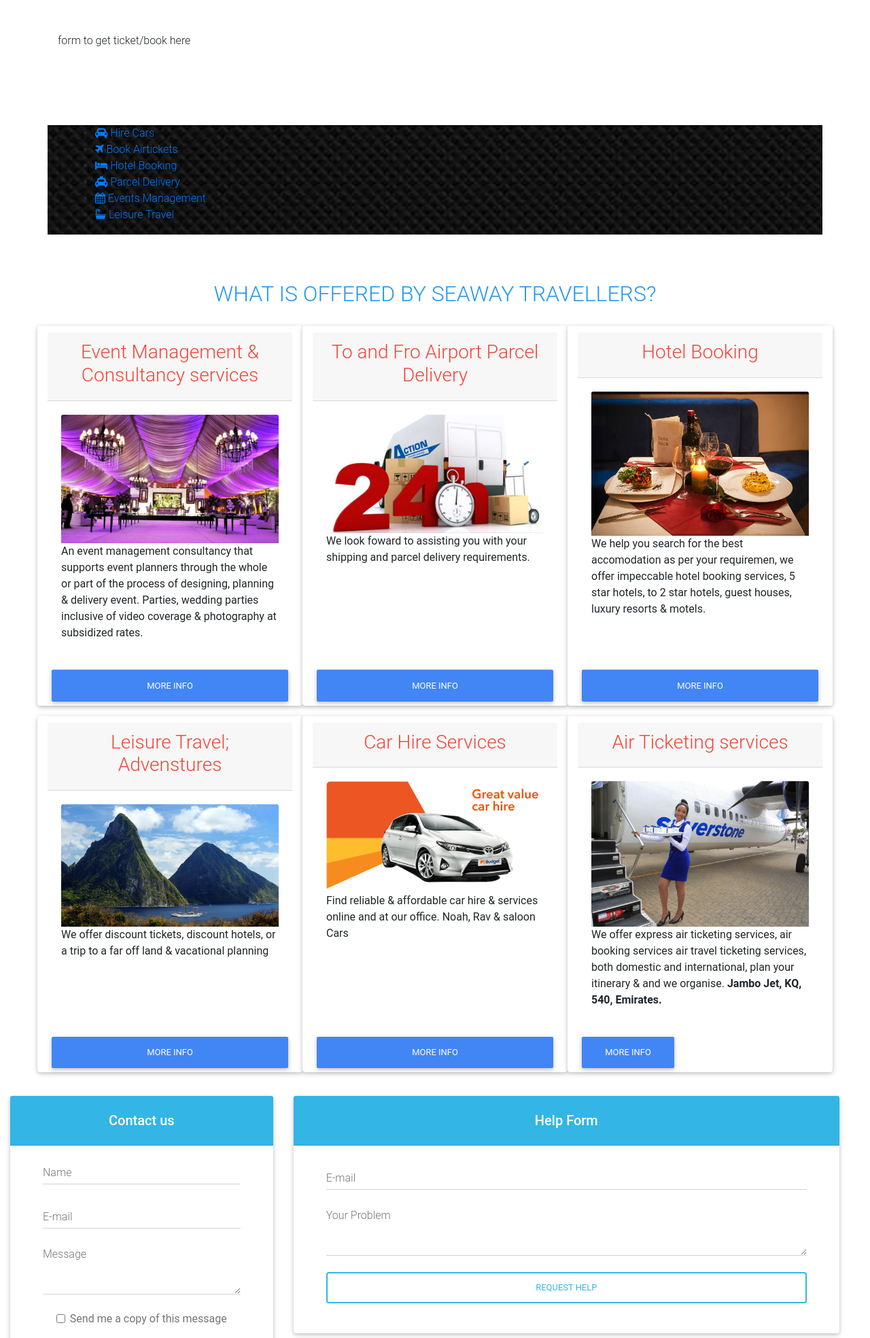
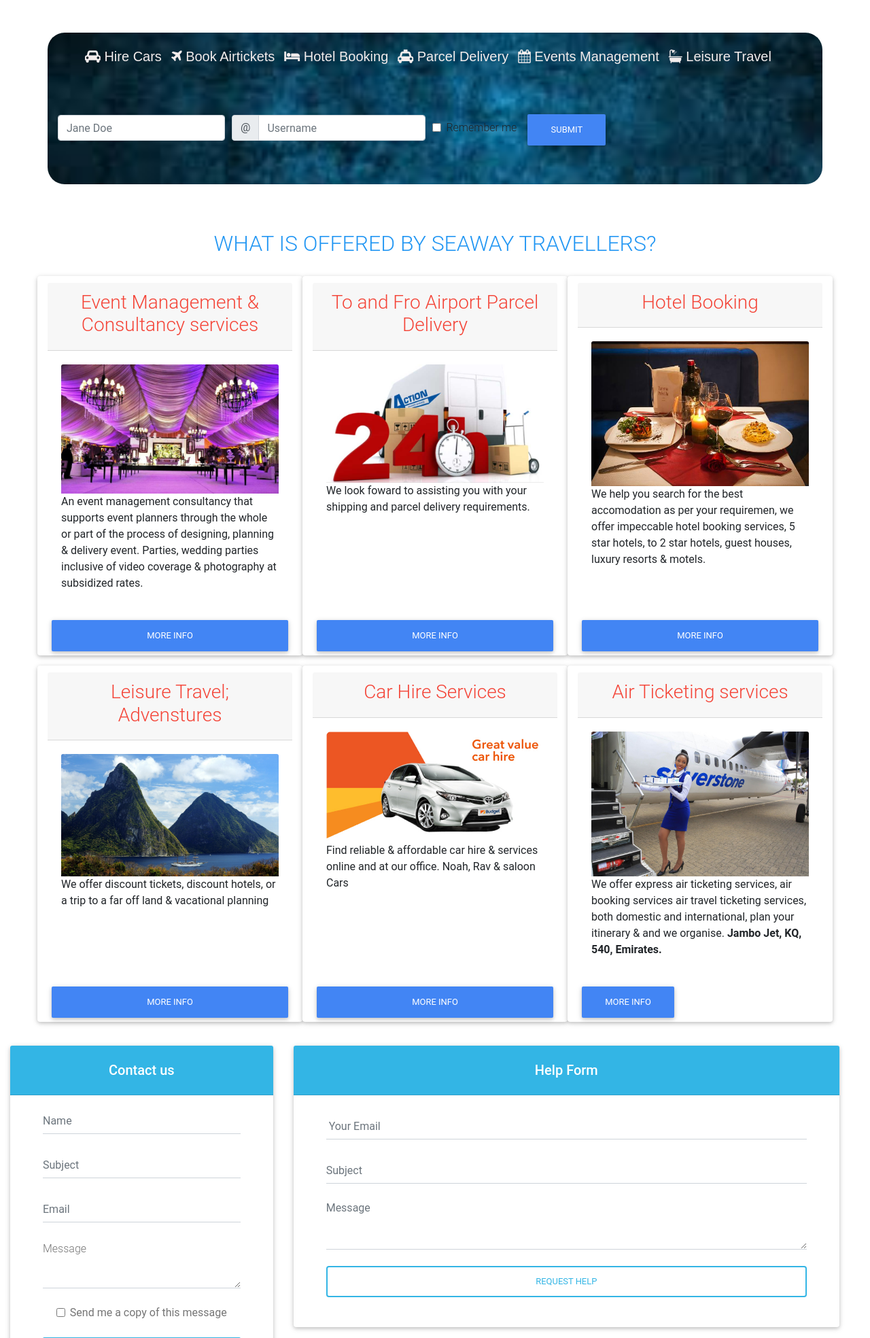
Before and after one commit to seaway1/seawayAPI, a PHP site: the page made by index.php in a window 1280 px wide. Shown: the part 879-2847 px from the top of the page at 68% size. Run offline with PHP 8.4, Linux system fonts and the light colour scheme; some libraries are stand-ins or nearby versions.

Commit message:
ticket form refining

```diff
--- a/css/styleindex.css
+++ b/css/styleindex.css
@@ -3,7 +3,8 @@ body,
 .view {
     height: 100%;
 }
-header{
+
+header {
     height: 45%;
 }
 
@@ -15,6 +16,7 @@ header{
         height: 1000px;
     }
 }
+
 @media (min-width: 800px) and (max-width: 850px) {
     html,
     body,
@@ -57,11 +59,47 @@ h6 {
     background: -o-linear-gradient(45deg, rgba(42, 27, 161, 0.7), rgba(29, 210, 177, 0.7) 100%);
     background: linear-gradient(to 45deg, rgba(42, 27, 161, 0.7), rgba(29, 210, 177, 0.7) 100%);
 }
-#ticketform{
-  height:auto;
-  width:100%;
-  background-image: url("../images/background.jpg");
-  background-position:center;
+
+#ticketform {
+    height: auto;
+    width: 100%;
+    background-image: url("../images/bgdiv.jpg");
+    background-position: center;
     background-size: cover;
+    padding-top: 20px;
+    padding-left: 0px;
+    border-radius: 25px;
+}
 
+#ticketform li a {
+    position: relative;
+    display: table;
+    border-collapse: collapse;
+    border-spacing: 0;
+    color: rgb(243, 236, 236);
+    font-family: Arial;
+    font-size: 20px;
+    text-decoration: none;
+    margin-right: 14px;
 }
+
+#ticketform li {
+    position: relative;
+    display: inline;
+    display: table-cell;
+    width: auto;
+}
+
+#ticketform ul li {
+    outline: 0;
+    margin: 0;
+    padding: 0;
+}
+
+#ticketform li:hover a,
+#ticketform li.active a,
+#ticketform li a:hover,
+#ticketform li a:focus {
+    color: white;
+    border-bottom: 2px solid #5fa2db;
+}
--- a/includes/contactus.html
+++ b/includes/contactus.html
@@ -13,14 +13,19 @@
 
             <!-- Name -->
             <div class="md-form mt-3">
-                <input type="text" id="materialContactFormName" class="form-control">
-                <label for="materialContactFormName">Name</label>
+                <input type="text" id="materialContactFormName" class="form-control" placeholder="Name">
+                <!-- <label for="materialContactFormName">Name</label> -->
+            </div>
+            <!-- Subject -->
+            <div class="md-form mt-3">
+                <input type="text" id="materialContactFormName" class="form-control" placeholder="Subject">
+                <!-- <label for="materialContactFormName">Name</label> -->
             </div>
 
             <!-- E-mail -->
             <div class="md-form">
-                <input type="email" id="materialContactFormEmail" class="form-control">
-                <label for="materialContactFormEmail">E-mail</label>
+                <input type="email" id="materialContactFormEmail" class="form-control" placeholder="Email">
+                <!-- <label for="materialContactFormEmail">E-mail</label> -->
             </div>
 
             <!--Message-->
--- a/includes/help.html
+++ b/includes/help.html
@@ -8,22 +8,28 @@
     <div class="card-body px-lg-5 pt-0">
 
         <!-- Form -->
-        <form class="text-center" style="color: #757575;">
+        <form class="text-center" method="POST" action="app/help.php" style="color: #757575;">
 
-            <!-- Email -->
+            <!-- Sender -->
             <div class="md-form">
-                <input type="email" id="materialLoginFormEmail" class="form-control">
-                <label for="materialLoginFormEmail">E-mail</label>
+                <input type="email" name="sender" id="materialLoginFormSender" class="form-control" placeholder=" Your Email">
+                <!-- <label for="materialLoginFormSender">Email</label> -->
+            </div>
+
+            <!-- Subject -->
+            <div class="md-form">
+                <input type="text" name="subject" id="materialLoginFormSubject" class="form-control" placeholder="Subject">
+                <!-- <label for="materialLoginFormSubject">Subject</label> -->
             </div>
 
             <!--Message-->
             <div class="md-form mr-auto">
-                <textarea type="text" id="materialContactFormMessage" class="form-control md-textarea" rows="3"></textarea>
-                <label for="materialContactFormMessage">Your Problem</label>
+                <textarea type="text" name="message" id="materialContactFormMessage" class="form-control md-textarea" rows="3" placeholder="Message"></textarea>
+                <!-- <label for="materialContactFormMessage">Your Problem</label> -->
             </div>
 
-            <!-- Sign in button -->
-            <button class="btn btn-outline-info rounded btn-block my-4 waves-effect z-depth-0" type="submit">Request Help</button>
+            <!-- Button -->
+            <button class="btn btn-outline-info rounded btn-block my-4 waves-effect z-depth-0" type="submit" name="help">Request Help</button>
 
         </form>
         <!-- Form -->
--- a/index.php
+++ b/index.php
@@ -37,28 +37,60 @@
 
      <main>
 
-
-         <div class="container">
-
-             <!--    ticket form -->
-            <div class="row py-5 col-md-12 text-center">
-                <p>form to get ticket/book here</p>
-
-            </div>
-             <!--ticket form-->
-         </div>
-          <div class="container">
+   <div class="container">
             <!--Grid row-->
             <div class="row py-5">
               <!--Grid column-->
               <div class="col-md-12" id="ticketform">
 <!--                  menu icons-->
-                  <div class="col-md-3">
+                  <div class="col-md-12">
                         <?php include 'includes/ticketmenu.html';?>
                   </div>
+         <div class="container">
+
+             <!--    ticket form -->
+            <div class="row py-5 col-md-12 text-center">
+
+
+
+                <form>
+                        <div class="form-row align-items-center">
+                            <div class="col-auto">
+                                 <label class="sr-only" for="inlineFormInput">Name</label>
+                                <input type="text" class="form-control mb-2" id="inlineFormInput" placeholder="Jane Doe">
+                            </div>
+                            <div class="col-auto">
+                                    <label class="sr-only" for="inlineFormInputGroup">Username</label>
+                            <div class="input-group mb-2">
+                                <div class="input-group-prepend">
+                                    <div class="input-group-text">@</div>
+                                </div>
+                                    <input type="text" class="form-control" id="inlineFormInputGroup" placeholder="Username">
+                            </div>
+                            </div>
+                            <div class="col-auto">
+                            <div class="form-check mb-2">
+                                <input class="form-check-input" type="checkbox" id="autoSizingCheck">
+                                <label class="form-check-label" for="autoSizingCheck">
+                                Remember me
+                                </label>
+                            </div>
+                            </div>
+                            <div class="col-auto">
+                            <button type="submit" class="btn btn-primary mb-2">Submit</button>
+                            </div>
+                     </form>
+                </div>
+
+
+            </div>
+             <!--ticket form-->
+         </div>
+
 
 <!--      load forms here-->
                   <div class="col-md-10" #id="ticketforms">
+
 
 
                   </div>
```
Also changed, not shown: app/help.php (added, +111 -0 lines), .htaccess (added), images/background.jpg (deleted), images/bgdiv.jpg (added), includes/ticketmenu.html (line endings or trailing spaces). Lines whose indentation alone changed are shown as unchanged.
